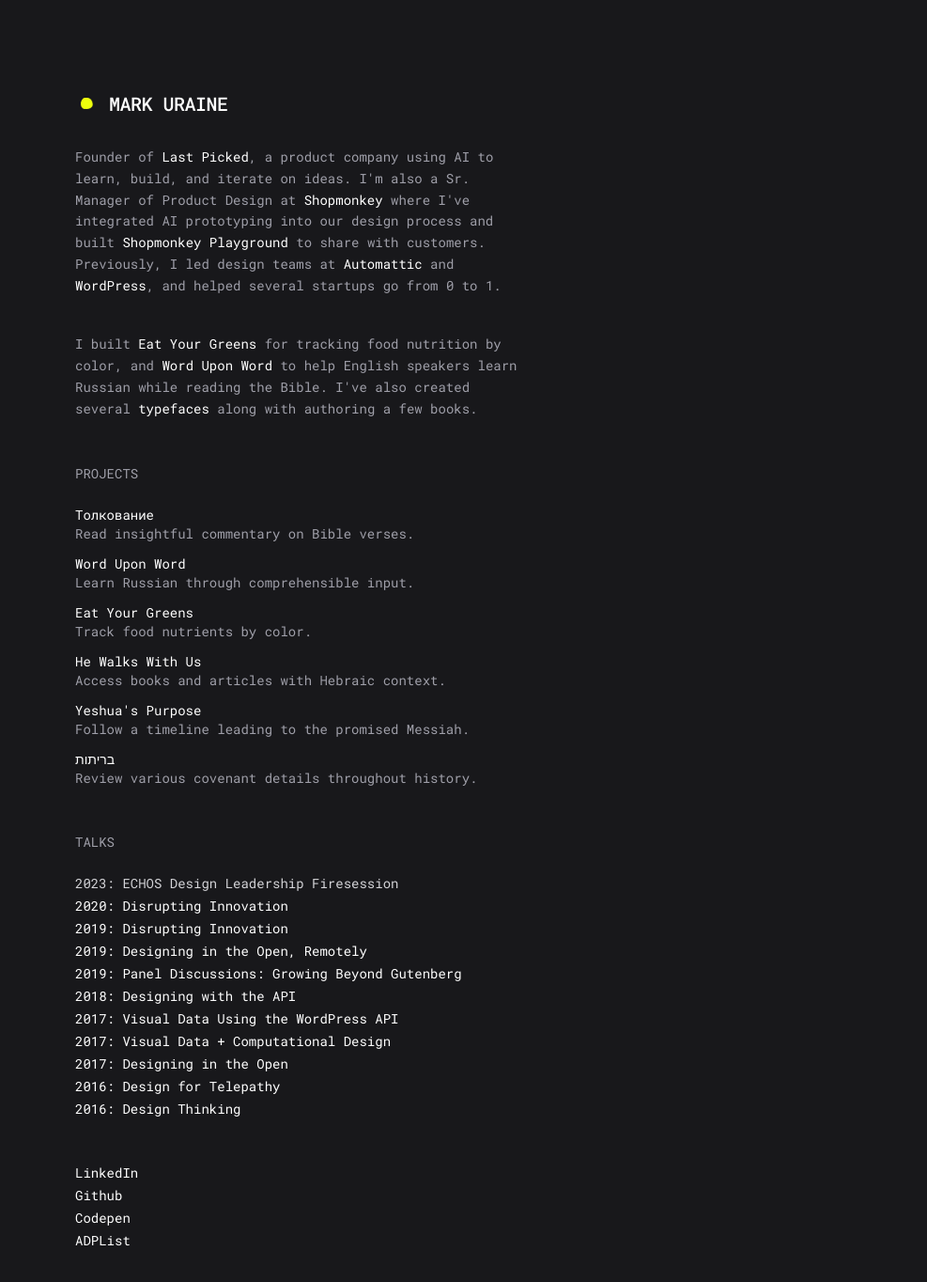
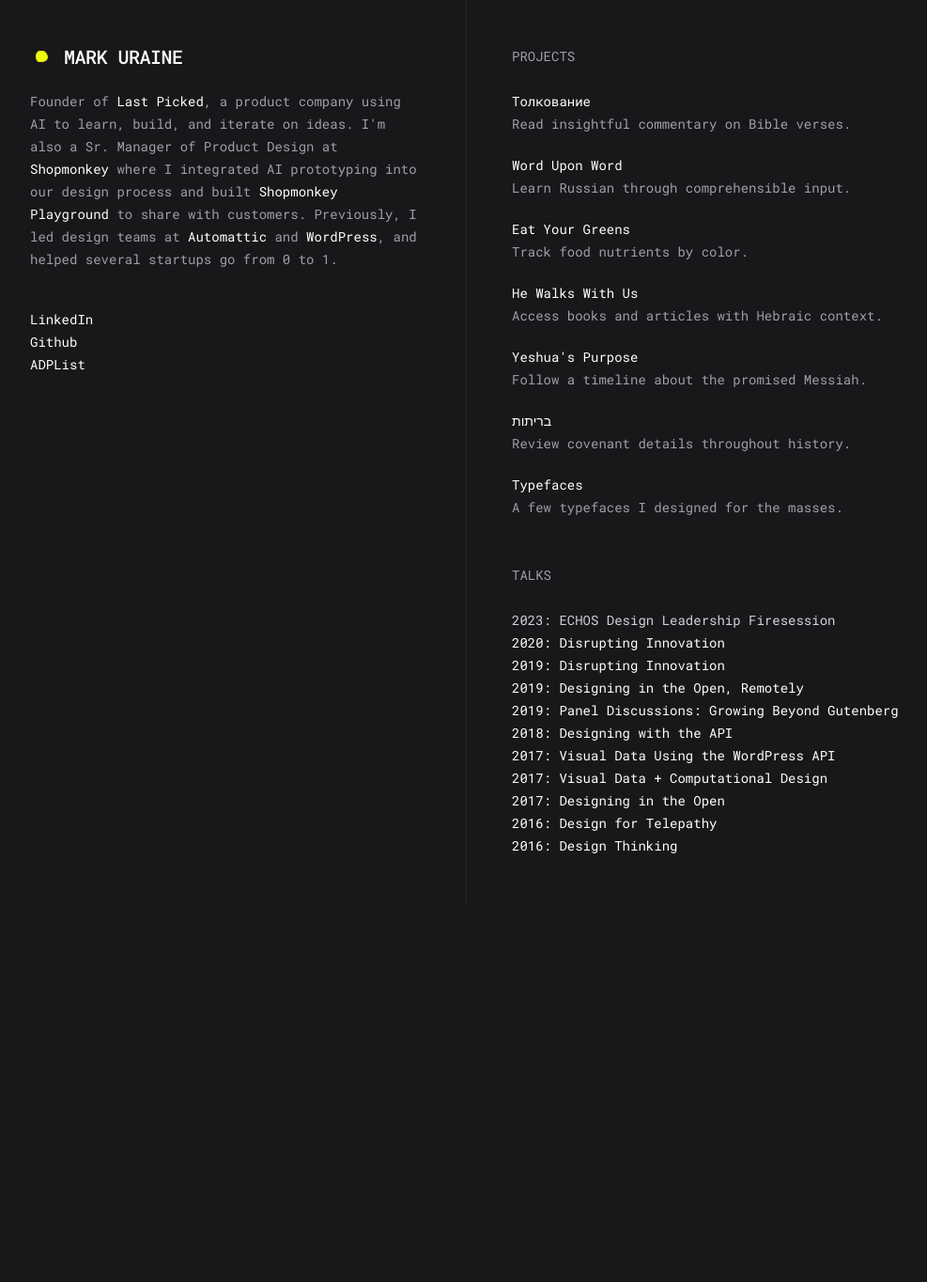
Before and after one commit to mapk/portfolio, a Next.js app: page / in a window 1280 px wide. Shown: the top 1364 px of the page at 94% size, without its empty margins (16-1003 px from the left). After the commit the page ends 960 px from the top, so only its background shows below. Built offline with nearby package versions, Linux system fonts and the light colour scheme.

Commit message:
two columns

```diff
--- a/src/app/globals.css
+++ b/src/app/globals.css
@@ -85,3 +85,17 @@
 .yellow-bg-active a:hover {
   color: #0a0a0b !important;
 }
+
+/* Shared baseline rhythm for cross-column line alignment */
+.baseline-grid {
+  --baseline: 1.5rem;
+}
+
+.baseline-grid .text-sm,
+.baseline-grid p,
+.baseline-grid li,
+.baseline-grid a,
+.baseline-grid span,
+.baseline-grid h2 {
+  line-height: var(--baseline);
+}
--- a/src/app/page.tsx
+++ b/src/app/page.tsx
@@ -4,11 +4,13 @@
 
 export default function Home() {
   return (
-    <main className="relative z-10 max-w-2xl py-24 pl-4 pr-4 sm:pl-8 sm:pr-8 md:pl-24 md:pr-24">
+    <main className="baseline-grid relative z-10 min-h-screen max-w-5xl pl-4 pr-4 md:pl-12 md:pr-12">
+      <div className="grid min-h-screen gap-0 lg:grid-cols-2">
+        <div className="w-full max-w-lg pb-0 pt-12 pr-0 lg:pb-12 lg:pr-12">
           <div className="animate-fade-in-up">
             <NameWithBlob />
 
-        <p className="mb-10 text-sm leading-relaxed text-zinc-400">
+            <p className="mb-10 text-sm text-zinc-400">
               Founder of{" "}
               <a
                 href="https://lastpicked.com/"
@@ -18,8 +20,8 @@
               >
                 Last Picked
               </a>
-          , a product company using AI to learn, build, and iterate on ideas.
-          I&apos;m also a Sr. Manager of Product Design at{" "}
+              , a product company using AI to learn, build, and iterate on
+              ideas. I&apos;m also a Sr. Manager of Product Design at{" "}
               <a
                 href="https://www.shopmonkey.io/"
                 target="_blank"
@@ -28,7 +30,7 @@
               >
                 Shopmonkey
               </a>{" "}
-          where I&apos;ve integrated AI prototyping into our design process and
+              where I integrated AI prototyping into our design process and
               built{" "}
               <a
                 href="https://shopmonkey-playground.vercel.app/"
@@ -58,43 +60,50 @@
               </a>
               , and helped several startups go from 0 to 1.
             </p>
+          </div>
 
-        <p className="mb-10 text-sm leading-relaxed text-zinc-400">
-          I built{" "}
+          <section className="animate-fade-in-up animate-fade-in-up-delay-1">
+            <ul className="space-y-0 text-sm">
+              <li>
                 <a
-            href="https://eatyourgreens.app/"
+                  href="https://www.linkedin.com/in/uraine/"
                   target="_blank"
                   rel="noopener noreferrer"
                   className={EXTERNAL_LINK_CLASS}
                 >
-            Eat Your Greens
-          </a>{" "}
-          for tracking food nutrition by color, and{" "}
+                  LinkedIn
+                </a>
+              </li>
+              <li>
                 <a
-            href="https://worduponword.app/"
+                  href="https://github.com/mapk"
                   target="_blank"
                   rel="noopener noreferrer"
                   className={EXTERNAL_LINK_CLASS}
                 >
-            Word Upon Word
-          </a>{" "}
-          to help English speakers learn Russian while reading the Bible.
-          I&apos;ve also created several{" "}
+                  Github
+                </a>
+              </li>
+              <li>
                 <a
-            href="https://mapk.gumroad.com/"
+                  href="https://adplist.org/mentors/mark-uraine"
                   target="_blank"
                   rel="noopener noreferrer"
                   className={EXTERNAL_LINK_CLASS}
                 >
-            typefaces
-          </a>{" "}
-          along with authoring a few books.
-        </p>
+                  ADPList
+                </a>
+              </li>
+            </ul>
+          </section>
         </div>
 
-      <section className="mt-12 animate-fade-in-up animate-fade-in-up-delay-1">
-        <h2 className="mb-6 text-sm uppercase text-zinc-400">Projects</h2>
-        <ul className="space-y-3 text-sm">
+        <div className="mt-12 h-full w-full max-w-lg border-zinc-800 pb-12 pt-0 pl-0 lg:mt-0 lg:border-l lg:pl-12 lg:pt-12">
+          <section className="animate-fade-in-up animate-fade-in-up-delay-2">
+            <h2 className="mb-6 flex h-6 items-center text-sm uppercase text-zinc-400">
+              Projects
+            </h2>
+            <ul className="space-y-5 text-sm">
               <li>
                 <a
                   href="https://tolkovanye.netlify.app/"
@@ -161,7 +170,7 @@
                   Yeshua&apos;s Purpose
                   <br />
                   <span className="text-zinc-400">
-                Follow a timeline leading to the promised Messiah.
+                    Follow a timeline about the promised Messiah.
                   </span>
                 </a>
               </li>
@@ -175,16 +184,32 @@
                   בריתות
                   <br />
                   <span className="text-zinc-400">
-                Review various covenant details throughout history.
+                    Review covenant details throughout history.
+                  </span>
+                </a>
+              </li>
+              <li>
+                <a
+                  href="https://mapk.gumroad.com/"
+                  target="_blank"
+                  rel="noopener noreferrer"
+                  className={EXTERNAL_LINK_CLASS}
+                >
+                  Typefaces
+                  <br />
+                  <span className="text-zinc-400">
+                    A few typefaces I designed for the masses.
                   </span>
                 </a>
               </li>
             </ul>
           </section>
 
-      <section className="mt-12 animate-fade-in-up animate-fade-in-up-delay-2">
-        <h2 className="mb-6 text-sm uppercase text-zinc-400">Talks</h2>
-        <ul className="space-y-1 text-sm">
+          <section className="mt-12 animate-fade-in-up animate-fade-in-up-delay-3 lg:mt-12">
+            <h2 className="mb-6 flex h-6 items-center text-sm uppercase text-zinc-400">
+              Talks
+            </h2>
+            <ul className="space-y-0 text-sm">
               <li className="talks-first-item">
                 2023: ECHOS Design Leadership Firesession
               </li>
@@ -290,51 +315,8 @@
               </li>
             </ul>
           </section>
-
-      <section className="mt-12 animate-fade-in-up animate-fade-in-up-delay-3">
-        <ul className="space-y-1 text-sm">
-          <li>
-            <a
-              href="https://www.linkedin.com/in/uraine/"
-              target="_blank"
-              rel="noopener noreferrer"
-              className={EXTERNAL_LINK_CLASS}
-            >
-              LinkedIn
-            </a>
-          </li>
-          <li>
-            <a
-              href="https://github.com/mapk"
-              target="_blank"
-              rel="noopener noreferrer"
-              className={EXTERNAL_LINK_CLASS}
-            >
-              Github
-            </a>
-          </li>
-          <li>
-            <a
-              href="https://codepen.io/mapk"
-              target="_blank"
-              rel="noopener noreferrer"
-              className={EXTERNAL_LINK_CLASS}
-            >
-              Codepen
-            </a>
-          </li>
-          <li>
-            <a
-              href="https://adplist.org/mentors/mark-uraine"
-              target="_blank"
-              rel="noopener noreferrer"
-              className={EXTERNAL_LINK_CLASS}
-            >
-              ADPList
-            </a>
-          </li>
-        </ul>
-      </section>
+        </div>
+      </div>
     </main>
   );
 }
--- a/src/components/NameWithBlob.tsx
+++ b/src/components/NameWithBlob.tsx
@@ -213,7 +213,7 @@
       {yellowOverlay}
       {dotsOverlay}
       <h1
-        className={`mb-8 flex items-center text-lg font-medium tracking-tight uppercase text-white transition-all duration-300 ease-out sm:text-xl ${slotWidth === 0 ? "gap-0" : "gap-3"}`}
+        className={`mb-6 flex h-6 items-center text-lg leading-6 font-medium tracking-tight uppercase text-white transition-all duration-300 ease-out sm:text-xl sm:leading-6 ${slotWidth === 0 ? "gap-0" : "gap-3"}`}
         onMouseEnter={handleNameMouseEnter}
         onMouseLeave={handleNameMouseLeave}
       >
```
Lines whose indentation alone changed are shown as unchanged.
